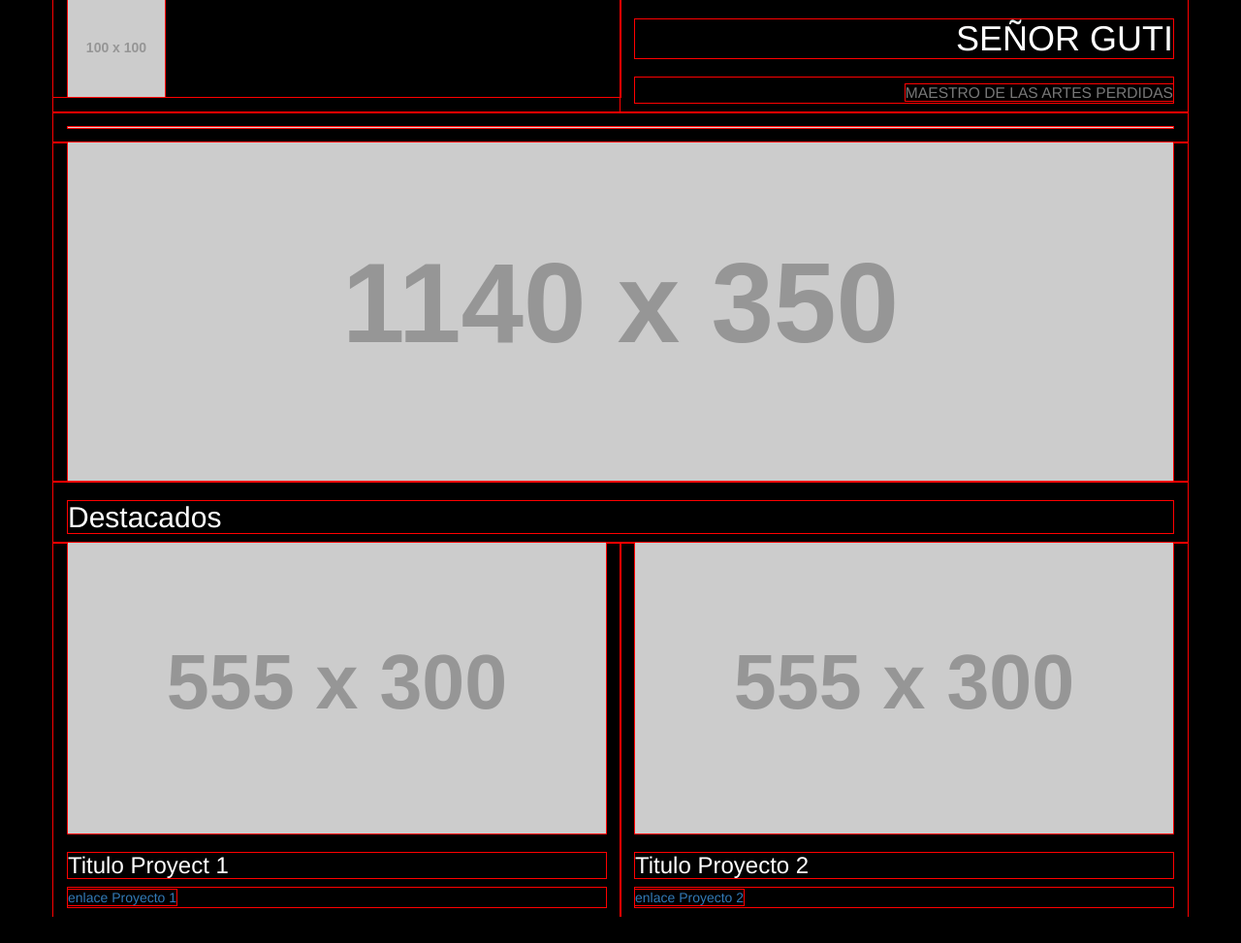
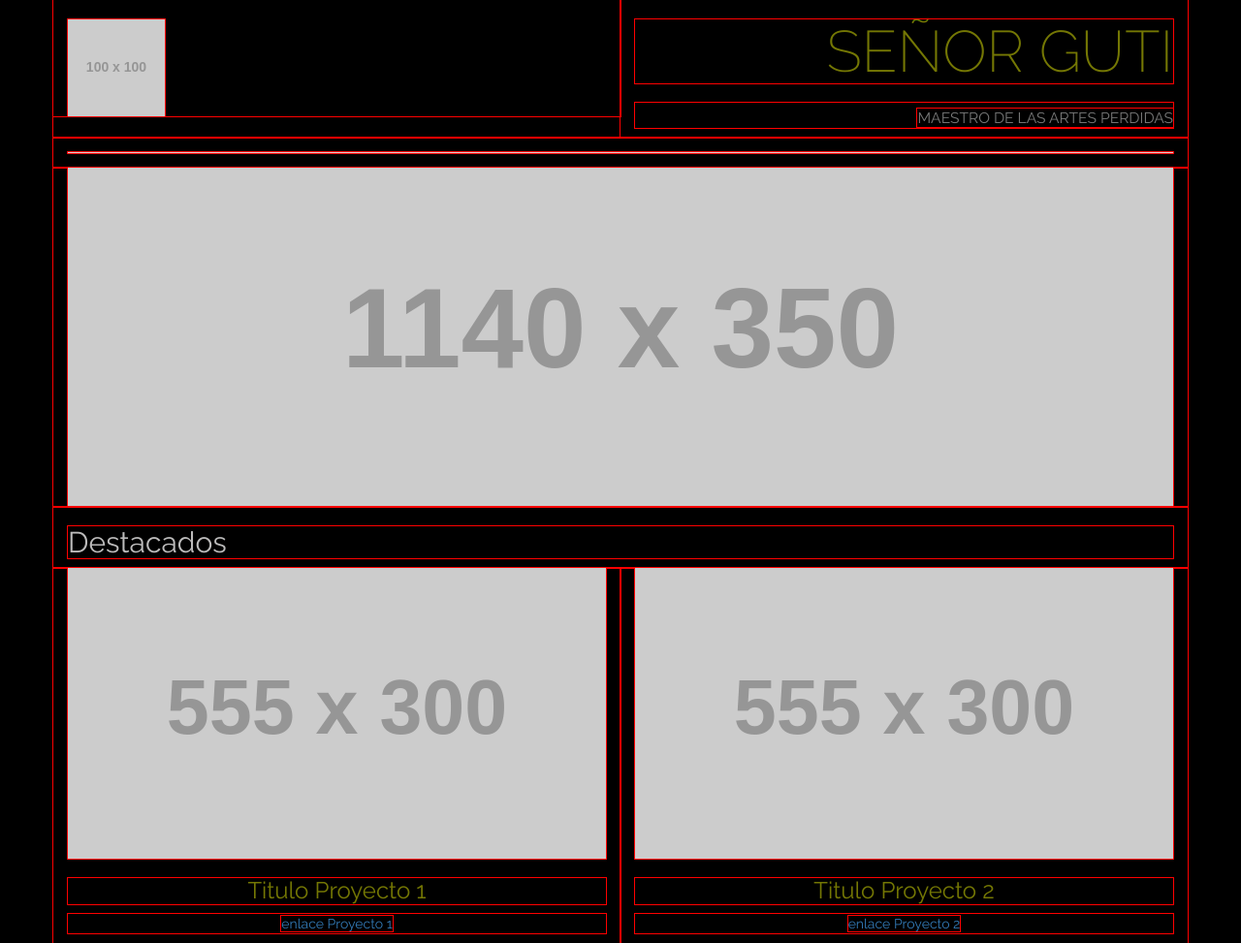
Before and after one commit to guti7/FEND, a plain HTML site: page Lessons/02.Responsive-Websites/03.Bootstrap-and-Frameworks/bootstrap/index.html in a window 1280 px wide. Shown: the whole page at 97% size. Before the commit the page ends 946 px from the top, so only its background shows below. Drawn offline with Linux system fonts and the light colour scheme; placeholder pictures from the web are drawn by us; a web font is replaced by a local one.

Commit message:
Style specific sections

```diff
--- a/Lessons/02.Responsive-Websites/03.Bootstrap-and-Frameworks/bootstrap/css/style.css
+++ b/Lessons/02.Responsive-Websites/03.Bootstrap-and-Frameworks/bootstrap/css/style.css
@@ -1,7 +1,13 @@
 
 * {
   outline: 1px solid red !important;
-  color: white;
+}
+
+body {
+  font-family: "Raleway", sans-serif;
+  color: #747704;
+  font-weight: 400;
+  background-color: black;
 }
 
 hr {
@@ -9,6 +15,18 @@ hr {
   margin: 15px 0;
 }
 
-body {
-  background-color: black;
+.text-muted {
+  color: #bcbbbb;
 }
+
+.text-thin {
+  font-weight: 200;
+}
+
+.title-super {
+  font-size: 60px;
+}
+
+.title-logo {
+  margin-top: 20px;
+}
--- a/Lessons/02.Responsive-Websites/03.Bootstrap-and-Frameworks/bootstrap/index.html
+++ b/Lessons/02.Responsive-Websites/03.Bootstrap-and-Frameworks/bootstrap/index.html
@@ -4,7 +4,7 @@
   <head>
     <meta charset="utf-8">
     <title>Applying Bootstrap Test</title>
-    <link href="https://fonts.googleapis.com/css?family=Overpass+Mono:300,400" rel="stylesheet">
+    <link href="https://fonts.googleapis.com/css?family=Raleway:200,400" rel="stylesheet">
     <link rel="stylesheet" href="css/bootstrap.min.css">
     <link rel="stylesheet" href="css/style.css">
   </head>
@@ -12,10 +12,10 @@
     <div class="container">
       <div class="row">
         <div class="col-md-6">
-          <img class="img-responsive"src="http://via.placeholder.com/100x100" alt="imagen de logo">
+          <img class="title-logo img-responsive" src="http://via.placeholder.com/100x100" alt="imagen de logo">
         </div>
         <div class="col-md-6 text-right text-uppercase">
-          <h1>Señor Guti</h1>
+          <h1 class="title-super text-thin">Señor Guti</h1>
           <h3><small>Maestro de las artes perdidas</small></h3>
         </div>
       </div>
@@ -31,13 +31,13 @@
       </div>
       <div class="row">
         <div class="col-md-12">
-          <h2>Destacados</h2>
+          <h2 class="text-muted">Destacados</h2>
         </div>
       </div>
-      <div class="row">
+      <div class="row text-center">
         <div class="col-md-6">
-          <img class="img-responsive center-block"src="http://via.placeholder.com/555x300" alt="marcador de imagen 1">
-          <h3>Titulo Proyect 1</h3>
+          <img class="img-responsive center-block" src="http://via.placeholder.com/555x300" alt="marcador de imagen 1">
+          <h3>Titulo Proyecto 1</h3>
           <p><a href="#">enlace Proyecto 1</a></p>
         </div>
         <div class="col-md-6">
```
